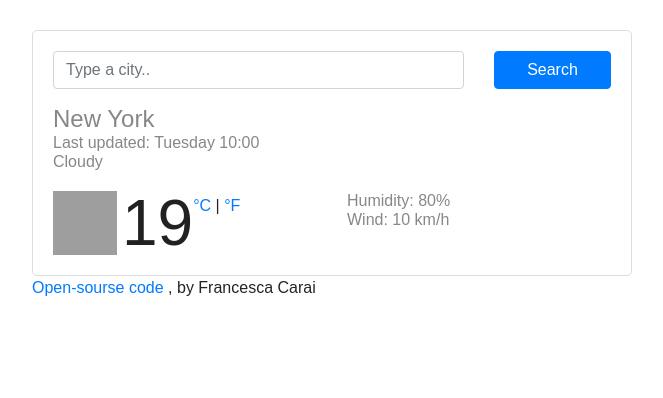
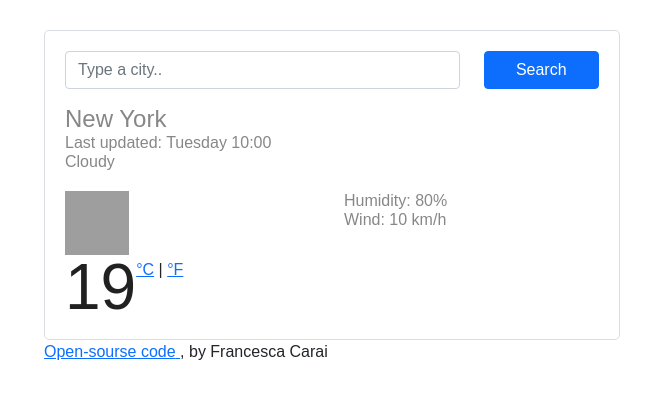
Before and after one commit to NoBasil12/weather-react, a React (Create React App) app: page / in a window 1280 px wide. Shown: the top 398 px of the page, without its empty margins (308-971 px from the left). Built offline with nearby package versions, Linux system fonts and the light colour scheme; grey boxes are pictures that could not be loaded.

Commit message:
added bootstrap into the react app

```diff
--- a/package.json
+++ b/package.json
@@ -7,6 +7,7 @@
     "@testing-library/react": "^11.2.7",
     "@testing-library/user-event": "^12.8.3",
     "axios": "^0.22.0",
+    "bootstrap": "^5.1.3",
     "react": "^17.0.2",
     "react-dom": "^17.0.2",
     "react-loader-spinner": "^4.0.0",
--- a/public/index.html
+++ b/public/index.html
@@ -7,12 +7,12 @@
       content="width=device-width, initial-scale=1, shrink-to-fit=no"
     />
     <meta name="theme-color" content="#000000" />
-    <link
-      rel="stylesheet"
+    <!-- <link
+    rel="stylesheet"
       href="https://stackpath.bootstrapcdn.com/bootstrap/4.3.1/css/bootstrap.min.css"
       integrity="sha384-ggOyR0iXCbMQv3Xipma34MD+dH/1fQ784/j6cY/iJTQUOhcWr7x9JvoRxT2MZw1T"
       crossorigin="anonymous"
-    />
+    /> -->
     <!--
       manifest.json provides metadata used when your web app is added to the
       homescreen on Android. See https://developers.google.com/web/fundamentals/engage-and-retain/web-app-manifest/
@@ -33,9 +33,9 @@
 
   <body>
     <noscript> You need to enable JavaScript to run this app. </noscript>
-    <div class="container">
-      <div id="root"></div>
-    </div>
+
+    <div id="root"></div>
+
     <!--
 
       This HTML file is a template.
--- a/src/App.js
+++ b/src/App.js
@@ -4,8 +4,9 @@
 function App() {
   return (
     <div className="App">
+      <div className="container">
         <Weather />
-      <p class="author">
+        <footer>
           <a
             href="https://github.com/NoBasil12/weather-react"
             target="_blank"
@@ -14,7 +15,8 @@
             Open-sourse code{" "}
           </a>
           , by Francesca Carai
-      </p>
+        </footer>
+      </div>
     </div>
   );
 }
```
Also changed, not shown: src/index.js (+7 -6 lines), 1 other file (tests, documents, lock files or other folders). Lines whose indentation alone changed are shown as unchanged.
